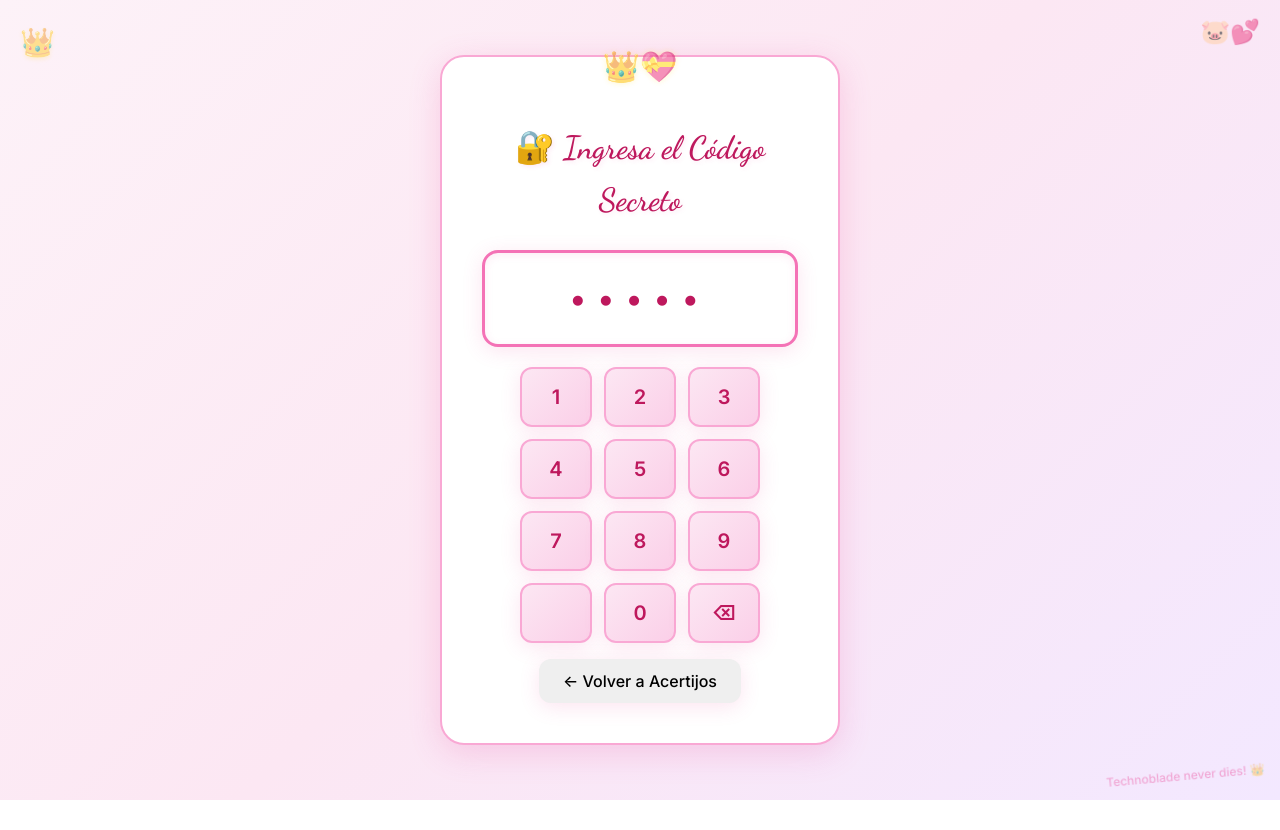
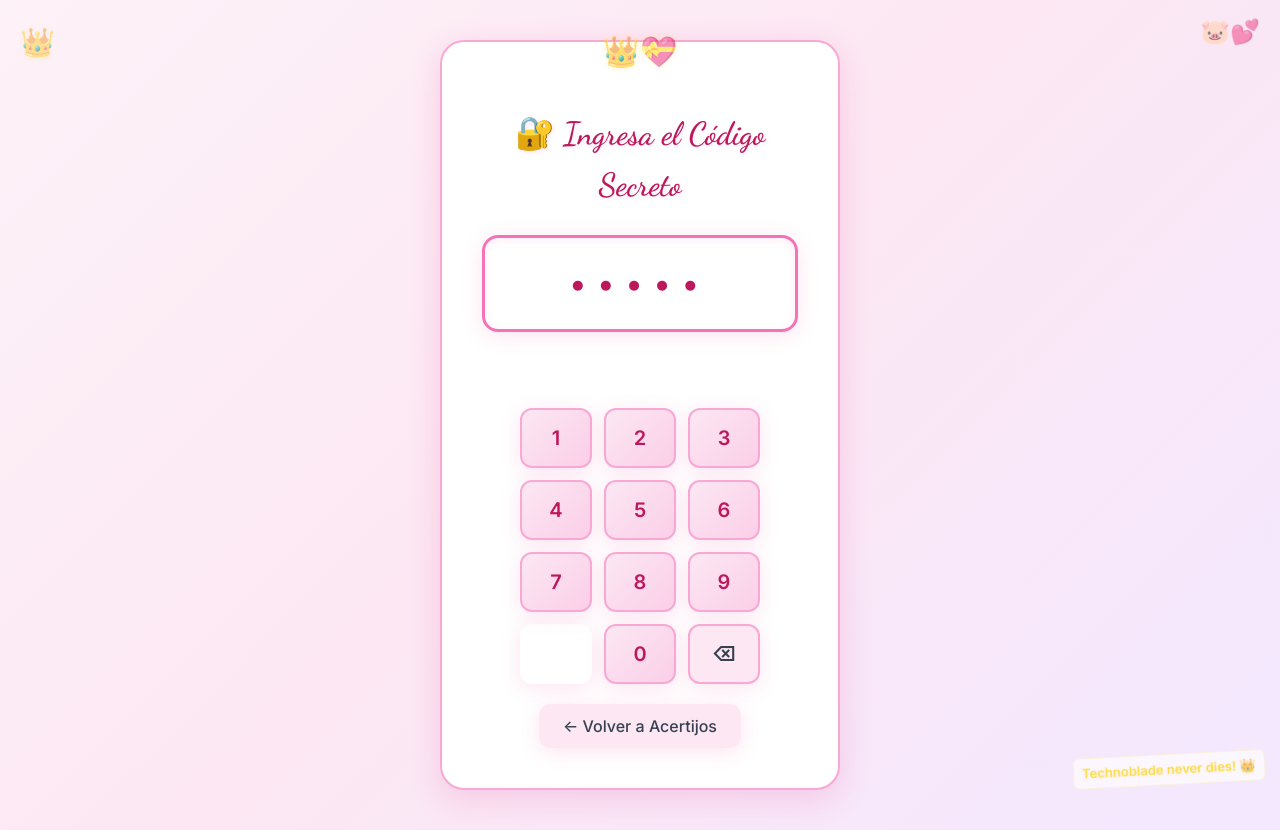
Before and after one commit to FelipeChilito/acertijos, a website: page index.html in a window 1280 px wide. Both pictures are taken after a click on the button "Continuar al Código Secreto". Before the commit the page ends 800 px from the top, so only its background shows below. Drawn offline with Linux system fonts and the light colour scheme.

Commit message:
style.css

```diff
--- a/style.css
+++ b/style.css
@@ -92,36 +92,35 @@ body::after {
     animation: techno-float 3s ease-in-out infinite;
 }
 
-/* Mensaje sutil de Technoblade en la esquina inferior */
-body {
-    position: relative;
-}
-
-body::before {
-    content: '👑';
-    position: fixed;
-    top: 20px;
-    left: 20px;
-    font-size: 28px;
-    color: var(--color-techno-gold);
-    opacity: 0.7;
-    z-index: 1;
-    text-shadow: 0 2px 4px rgba(255, 215, 0, 0.3);
-    animation: crown-shine 2s ease-in-out infinite alternate;
-}
-
-/* Nuevo elemento para la frase icónica */
+/* VERSIÓN CORREGIDA - Mensaje tributo siempre visible */
 .techno-tribute {
     position: fixed;
     bottom: 15px;
     right: 15px;
-    font-size: 12px;
-    color: var(--color-romantic-light);
-    opacity: 0.4;
+    font-size: 13px;
+    color: var(--color-techno-gold);
+    opacity: 0.7;
     font-family: var(--font-sans);
-    font-weight: 500;
-    z-index: 1;
-    transform: rotate(-5deg);
+    font-weight: 600;
+    z-index: 1000;
+    transform: rotate(-3deg);
+    animation: tribute-visible 4s ease-in-out infinite;
+    text-shadow: 0 1px 3px rgba(255, 215, 0, 0.3);
+    background: rgba(255, 255, 255, 0.9);
+    padding: 4px 8px;
+    border-radius: 6px;
+    border: 1px solid rgba(255, 215, 0, 0.2);
+}
+
+@keyframes tribute-visible {
+    0%, 100% {
+        opacity: 0.7;
+        transform: rotate(-3deg) scale(1);
+    }
+    50% {
+        opacity: 0.9;
+        transform: rotate(-1deg) scale(1.05);
+    }
 }
 
 /* Botones mejorados con toque Techno */
@@ -346,6 +345,32 @@ body::before {
     transition: all var(--duration-normal) var(--ease-romantic);
 }
 
+.area-mensaje-error {
+    height: 40px;
+    display: flex;
+    align-items: center;
+    justify-content: center;
+    margin-bottom: var(--space-16);
+}
+
+.mensaje-error {
+    color: var(--color-error);
+    font-size: 12px;
+    font-weight: 500;
+    background-color: rgba(198, 40, 40, 0.1);
+    padding: var(--space-8) var(--space-16);
+    border-radius: var(--radius-base);
+    border: 1px solid rgba(198, 40, 40, 0.3);
+    opacity: 0;
+    transform: translateY(-10px);
+    transition: all var(--duration-normal) var(--ease-romantic);
+}
+
+.mensaje-error.mostrar {
+    opacity: 1;
+    transform: translateY(0);
+}
+
 .teclado-numerico {
     display: grid;
     grid-template-columns: repeat(3, 1fr);
@@ -377,6 +402,45 @@ body::before {
     color: white;
     transform: translateY(-3px);
     box-shadow: var(--shadow-romantic);
+}
+
+.tecla-borrar {
+    background: var(--color-secondary);
+    color: var(--color-text);
+}
+
+.tecla-borrar:hover {
+    background: var(--color-secondary-hover);
+}
+
+.tecla-vacia {
+    background: transparent;
+    border: none;
+    cursor: default;
+}
+
+.tecla-vacia:hover {
+    background: transparent;
+    transform: none;
+    box-shadow: none;
+}
+
+.area-botones {
+    margin-top: var(--space-20);
+}
+
+.btn--secondary {
+    background: var(--color-secondary);
+    color: var(--color-text);
+}
+
+.btn--secondary:hover {
+    background: var(--color-secondary-hover);
+}
+
+.btn--lg {
+    padding: var(--space-16) var(--space-32);
+    font-size: 16px;
 }
 
 /* PANTALLA 3 - CARTA MEJORADA con homenaje a Technoblade */
@@ -537,9 +601,10 @@ body::before {
     }
 
     .techno-tribute {
-        font-size: 10px;
-        bottom: 10px;
-        right: 10px;
+        font-size: 11px;
+        bottom: 12px;
+        right: 12px;
+        padding: 3px 6px;
     }
 
     .pantalla {
@@ -584,6 +649,13 @@ body::before {
 }
 
 @media (max-width: 480px) {
+    .techno-tribute {
+        font-size: 10px;
+        bottom: 10px;
+        right: 10px;
+        padding: 2px 5px;
+    }
+
     .libreta {
         padding: var(--space-24);
         margin: var(--space-12);
@@ -666,23 +738,3 @@ body::before {
     0%, 100% { opacity: 0.4; transform: scale(1); }
     50% { opacity: 0.7; transform: scale(1.1); }
 }
-
-/* Mensaje tributo oculto que aparece solo ocasionalmente */
-.techno-tribute {
-    position: fixed;
-    bottom: 15px;
-    right: 15px;
-    font-size: 12px;
-    color: var(--color-romantic-light);
-    opacity: 0.4;
-    font-family: var(--font-sans);
-    font-weight: 500;
-    z-index: 1;
-    transform: rotate(-5deg);
-    animation: tribute-fade 8s ease-in-out infinite;
-}
-
-@keyframes tribute-fade {
-    0%, 90% { opacity: 0; }
-    95%, 100% { opacity: 0.4; }
-}
```
